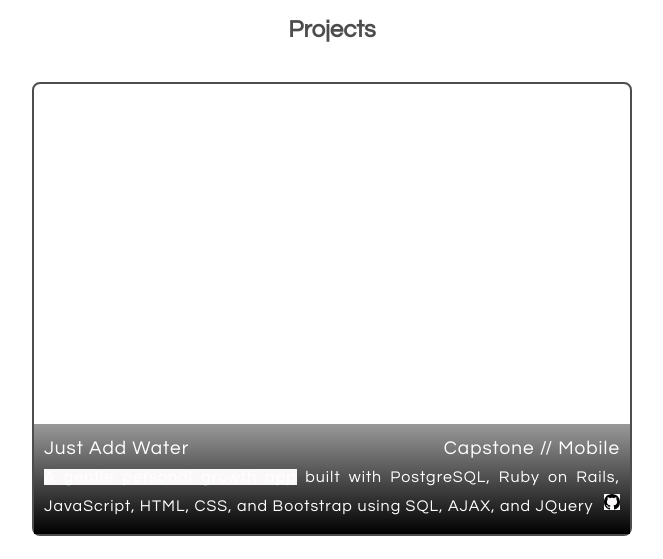
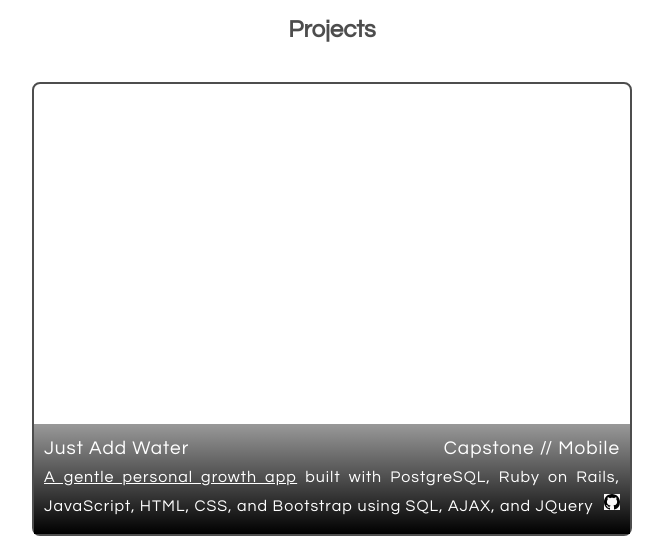
Before and after one commit to RiverMagnetic/first-draft-portfolio, a website: page index.html in a window 1280 px wide. Both pictures are taken after a click on the element 640 px from the left and 833 px from the top of the page. Shown: the part 525-1084 px from the top of the page, without its empty margins (308-971 px from the left). Drawn offline with nearby package versions, Linux system fonts and the light colour scheme.

Commit message:
Add underline to links to live project sites

```diff
--- a/assets/styles/main.css
+++ b/assets/styles/main.css
@@ -96,7 +96,7 @@ svg {
   background: rgba(250, 248, 248);
 }
 .live-link{
-  background: rgba(250, 248, 248);
+  text-decoration-line: underline;
 }
 .text-div {
   border: 1px solid rgba(200, 200, 250, 0.9);
```
